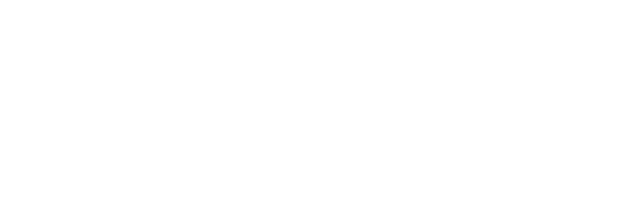
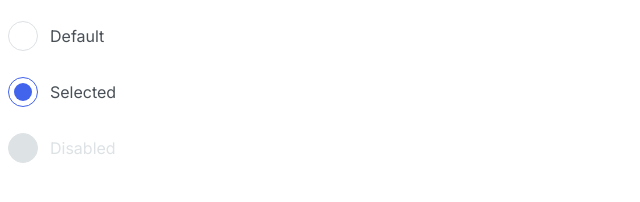
Before and after one commit to js-tasks-ru/htmlcss-20240412_daria-kolenchenko, a website: page 07-lection5/02-radio/index.html in a window 1280 px wide. Shown: the whole page, without its empty margins (0-640 px from the left). Drawn offline with Linux system fonts and the light colour scheme.

Commit message:
start dz7-radio

```diff
--- a/07-lection5/02-radio/index.html
+++ b/07-lection5/02-radio/index.html
@@ -6,6 +6,40 @@
         <link rel="stylesheet" href="./radio.css">
     </head>
     <body>
-
+        <div class="container">
+            <label class="radio">
+                <input type="radio" name="radio-name" class="radio__input">
+                <div class="radio__state">
+                    <div class="radio__control">
+                        <svg width="18" height="18" viewBox="0 0 18 18" class="radio__control_img">
+                            <use href="/assets/icon.svg#radio"></use>
+                        </svg>
+                    </div>
+                    <p class="radio__title">Default</p>
+                </div>
+            </label>
+            <label>
+                <input type="radio" name="radio-name" class="radio__input" checked>
+                <div class="radio__state">
+                    <div class="radio__control">
+                        <svg width="18" height="18" viewBox="0 0 18 18" class="radio__control_img">
+                            <use href="/assets/icon.svg#radio"></use>
+                        </svg>
+                    </div>
+                    <p class="radio__title">Selected</p>
+                </div>
+            </label>
+            <label>
+                <input type="radio" name="radio-name" class="radio__input" disabled>
+                <div class="radio__state">
+                    <div class="radio__control">
+                        <svg width="18" height="18" viewBox="0 0 18 18" class="radio__control_img">
+                            <use href="/assets/icon.svg#radio"></use>
+                        </svg>
+                    </div>
+                    <p class="radio__title">Disabled</p>
+                </div>
+            </label>
+        </div>
     </body>
 </html>
--- a/07-lection5/02-radio/radio.css
+++ b/07-lection5/02-radio/radio.css
@@ -0,0 +1,69 @@
+.container {
+    display: flex;
+    flex-direction: column;
+}
+
+.radio {
+    display: inline-block;
+    position: relative;
+}
+
+.radio__input {
+    position: absolute;
+    opacity: 0;
+    left: -100vw;
+}
+
+.radio__state {
+    display: flex;
+    align-items: center;
+    gap: 12px;
+}
+
+.radio__control {
+    width: 28px;
+    height: 28px;
+    border-radius: 50%;
+    border: 1px solid var(--grey-2);
+    display: flex;
+    align-items: center;
+    justify-content: center;
+}
+
+.radio__title {
+    font-family: 'Inter', sans-serif;
+    font-style: normal;
+    font-weight: 400;
+    font-size: 16px;
+    line-height: 24px;
+    color: var( --grey-4);
+}
+
+.radio__control_img {
+    display: none;
+}
+
+.radio__input:checked ~ .radio__state .radio__control {
+    border-color: #4263EB;
+}
+
+.radio__input:checked ~ .radio__state .radio__control .radio__control_img {
+    display: block;
+}
+
+.radio__input:focus ~ .radio__state .radio__title {
+    text-decoration: underline;
+}
+
+.radio__input:disabled ~ .radio__state .radio__control {
+    background-color: var(--grey-2);
+    border-color: var(--grey-2);
+}
+
+.radio__input:disabled ~ .radio__state .radio__title {
+    color: var( --grey-2);
+}
+
+.radio__input:disabled ~ .radio__state .radio__control .radio__control_img {
+    display: none;
+}
```
Also changed, not shown: assets/icon.svg (added).
